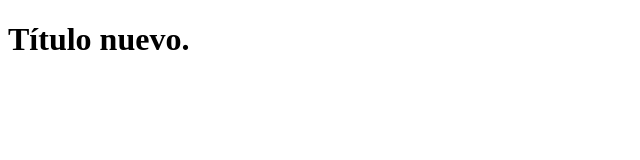
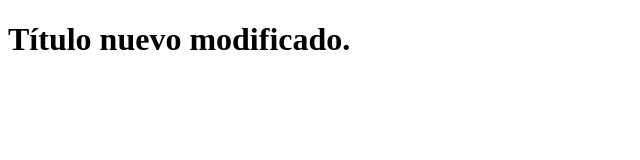
Before and after one commit to Osupiramju/hello-world-git, a plain HTML site: page index.html in a window 1280 px wide. Shown: the whole page, without its empty margins (0-640 px from the left). Drawn offline with Linux system fonts and the light colour scheme.

Commit message:
Se modificó index.html de nuevo.

```diff
--- a/index.html
+++ b/index.html
@@ -6,6 +6,6 @@
     <title>Demo Git</title>
 </head>
 <body>
-    <h1>Título nuevo.</h1>
+    <h1>Título nuevo modificado.</h1>
 </body>
 </html>
```
